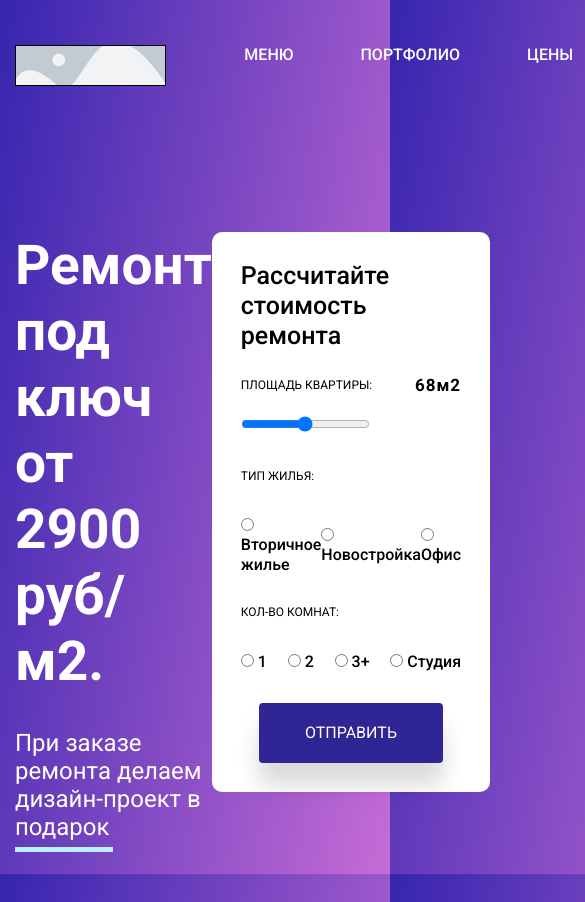
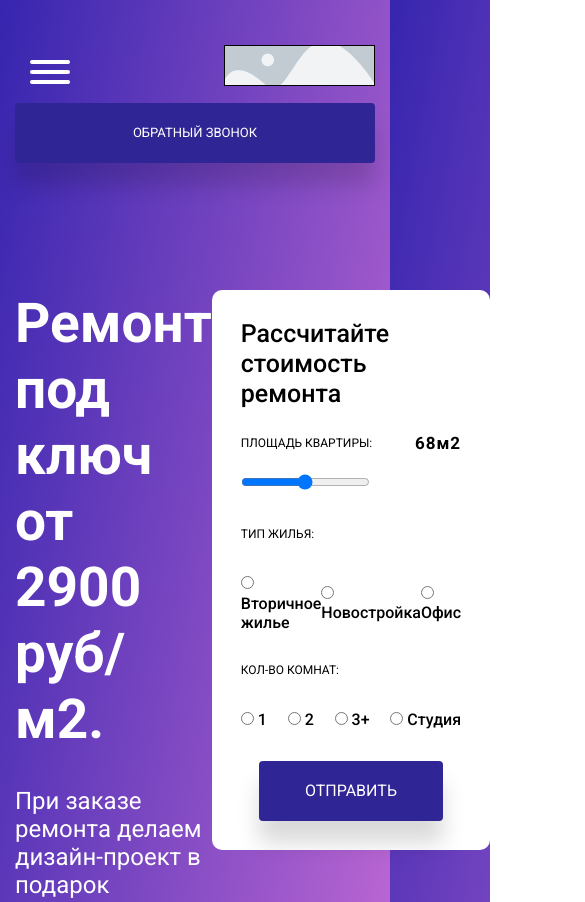
Before and after one commit to Ihustat/argachoffTest, a website: page src/index.html in a window 390 px wide. Shown: the top 902 px of the page, 585 px wide, since content can reach past the window. Drawn offline with nearby package versions, Linux system fonts and the light colour scheme; files that its build step writes are made by us from their sources.

Commit message:
add header adaptive

```diff
--- a/src/index.html
+++ b/src/index.html
@@ -18,6 +18,11 @@
         </a>
 
         <nav class="nav">
+          <div class="hamburger">
+            <div class="hamburger-box">
+              <div class="hamburger-inner"></div>
+            </div>
+          </div>
           <ul class="nav__list">
             <li class="nav__list-item">
               <img class="nav-cross" src="images/icons/cross.svg" alt="cross" />
@@ -147,7 +152,7 @@
             </li>
           </ul>
         </nav>
-        <button class="btn">Обратный звонок</button>
+        <button class="btn header__btn">Обратный звонок</button>
       </header>
       <div class="container">
         <div class="main__wrapper">
--- a/src/js/script.js
+++ b/src/js/script.js
@@ -23,4 +23,12 @@ document.addEventListener('DOMContentLoaded', () => {
       });
     }
   });
+
+  //hamburger
+  const hamburger = document.querySelector('.hamburger');
+
+  hamburger.addEventListener('click', () => {
+    hamburger.classList.toggle('hamburger_active');
+    navList.classList.toggle('nav__list_active');
+  });
 });
--- a/src/sass/blocks/_common.sass
+++ b/src/sass/blocks/_common.sass
@@ -10,10 +10,9 @@ body
     padding: 15px
     margin: 0 auto
     &_fluid
-        min-width: 1507px
+        max-width: 1507px
 
 .btn
-    padding: 0 46px
     font-size: 16px
     border-radius: 4px
     line-height: 60px
--- /dev/null
+++ b/src/sass/blocks/_hamburger.sass
@@ -0,0 +1,72 @@
+.hamburger
+    padding: 15px 15px
+    display: none
+    cursor: pointer
+    transition-property: opacity, filter
+    transition-duration: 0.15s
+    transition-timing-function: linear
+    font: inherit
+    color: inherit
+    text-transform: none
+    background-color: transparent
+    border: 0
+    margin: 0
+    overflow: visible
+    position: relative
+    z-index: 15
+.hamburger:hover
+    opacity: 0.7
+.hamburger.is-active:hover
+    opacity: 0.7
+.hamburger.is-active .hamburger-inner,
+.hamburger.is-active .hamburger-inner::before,
+.hamburger.is-active .hamburger-inner::after
+    background-color: #fff
+
+.hamburger-box
+    width: 40px
+    height: 24px
+    display: inline-block
+    position: relative
+
+.hamburger-inner
+    display: block
+    top: 50%
+    margin-top: -2px
+.hamburger-inner, .hamburger-inner::before, .hamburger-inner::after
+    width: 40px
+    height: 4px
+    background-color: #fff
+    border-radius: 4px
+    position: absolute
+    transition-property: transform
+    transition-duration: 0.15s
+    transition-timing-function: ease
+.hamburger-inner::before, .hamburger-inner::after
+    content: ""
+    display: block
+.hamburger-inner::before
+    top: -10px
+.hamburger-inner::after
+    bottom: -10px
+
+.hamburger-inner
+    transition-duration: 0.22s
+    transition-timing-function: cubic-bezier(0.55, 0.055, 0.675, 0.19)
+.hamburger-inner::before
+    transition: top 0.1s 0.25s ease-in, opacity 0.1s ease-in
+.hamburger-inner::after
+    transition: bottom 0.1s 0.25s ease-in, transform 0.22s cubic-bezier(0.55, 0.055, 0.675, 0.19)
+
+.hamburger_active .hamburger-inner
+    transform: rotate(225deg)
+    transition-delay: 0.12s
+    transition-timing-function: cubic-bezier(0.215, 0.61, 0.355, 1)
+.hamburger_active .hamburger-inner::before
+    top: 0
+    opacity: 0
+    transition: top 0.1s ease-out, opacity 0.1s 0.12s ease-out
+.hamburger_active .hamburger-inner::after
+    bottom: 0
+    transform: rotate(-90deg)
+    transition: bottom 0.1s ease-out, transform 0.22s 0.12s cubic-bezier(0.215, 0.61, 0.355, 1)
--- a/src/sass/blocks/_header.sass
+++ b/src/sass/blocks/_header.sass
@@ -4,6 +4,8 @@
     display: flex
     justify-content: space-between
     align-items: start
+    &__btn
+        padding: 0 46px
 
 .nav
     text-transform: uppercase
@@ -14,13 +16,13 @@
         &-item
             cursor: pointer
             position: relative
+            font-size: 16px
     &__sublist
         position: absolute
         top: 13px
         left: 0
         visibility: hidden
         opacity: 0
-        margin-top: 13px
         padding: 6px 19px
         display: flex
         flex-direction: column
@@ -30,8 +32,6 @@
         border-radius: 7px
         font-size: 16px
         transition: all .3s
-        &.nav__sublist_active
-
         &-item
             cursor: pointer
     &-cross
--- a/src/sass/blocks/_main.sass
+++ b/src/sass/blocks/_main.sass
@@ -1,5 +1,5 @@
 .main
-    height: 100vh
+    min-height: 100vh
     &__wrapper
         display: flex
         justify-content: space-between
--- /dev/null
+++ b/src/sass/media/_header-media.sass
@@ -0,0 +1,56 @@
+@media (max-width: 1440px)
+    .nav__list
+        gap: 10px
+    .nav__list-item
+        font-size: 13px
+    .header__btn
+        font-size: 13px
+        padding: 0 10px
+    .nav-cross
+        width: 13px
+        transform: translateY(2px)
+
+@media (max-width: 1025px)
+    .hamburger
+        display: inline-block
+        position: relative
+    .logo
+        order: 3
+    .header__btn
+        order: 4
+    .nav__list
+        padding: 45px 0
+        flex-direction: column
+        gap: 0
+        justify-content: space-between
+        align-items: center
+        position: absolute
+        z-index: 14
+        top: 0
+        left: -150%
+        transition: all .3s
+        width: 100vw
+        height: 100vh
+        background: linear-gradient(100deg, #3625AF 0%, #C46BD5 98.82%)
+        &_active
+            left: 0
+    .nav__sublist
+        padding-left: 50%
+        height: 0
+        display: block
+        background-color: transparent
+        color: #fff
+        position: static
+        font-size: 12px
+        transition: all .3s
+    .nav__list-item
+        text-align: center
+
+    .nav__list-item_active .nav__sublist
+        height: 100%
+
+@media (max-width: 426px)
+    .header
+        flex-wrap: wrap
+        &__btn
+            width: 100%
--- a/src/sass/media/_media.sass
+++ b/src/sass/media/_media.sass
@@ -0,0 +1,3 @@
+@import '_common-media'
+@import '_header-media'
+@import '_main-media'
--- a/src/sass/style.sass
+++ b/src/sass/style.sass
@@ -5,5 +5,6 @@
 @import 'blocks/_common'
 @import 'blocks/_header'
 @import 'blocks/_main'
+@import 'blocks/_hamburger'
 
 @import 'media/_media'
```
Also changed, not shown: dist/css/media/+header-media.min.css (added), dist/css/style.min.css, dist/index.html, dist/js/script.min.js, src/sass/media/_common-media.sass (added), src/sass/media/_main-media.sass (added).
